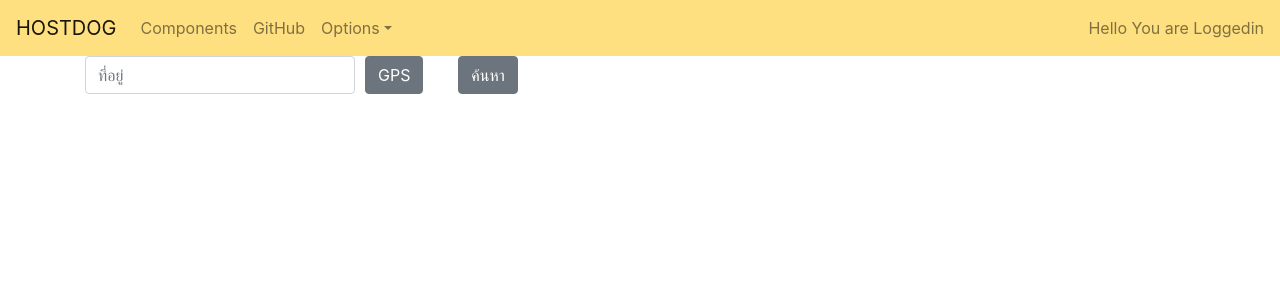
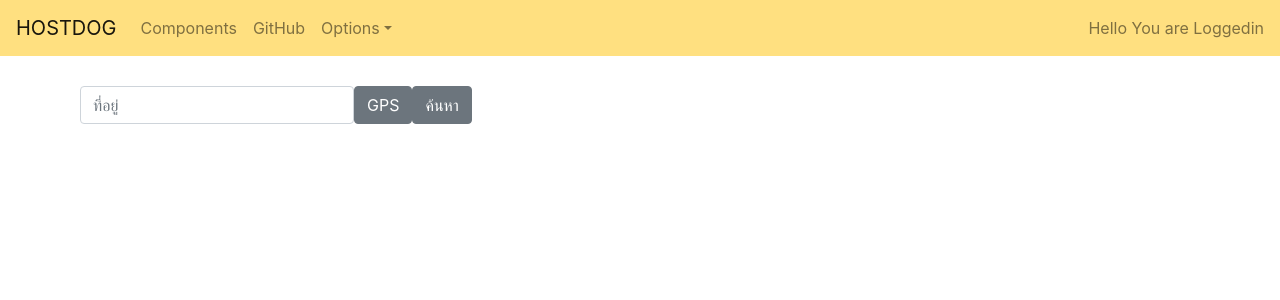
Before and after one commit to Hostdogs/Hostdog-Frontend, a React (Create React App) app in the folder frontend/: page / in a window 1280 px wide. Shown: the top 300 px of the page. Built offline with nearby package versions, Linux system fonts and the light colour scheme.

Commit message:
add search box

```diff
--- a/frontend/src/components/SearchHost/SearchBox.js
+++ b/frontend/src/components/SearchHost/SearchBox.js
@@ -13,7 +13,6 @@ export default function SearchBox() {
       <Container>
         <Form>
           <Row form>
-            <Col md={3}>
             <FormGroup>
               <Input
                 type="text"
@@ -22,17 +21,14 @@ export default function SearchBox() {
                 placeholder="ที่อยู่"
               ></Input>
             </FormGroup>
-            </Col>
-            <Col md={1}>
+
             <FormGroup>
               <Button>GPS</Button>
             </FormGroup>
-            </Col>
-            <Col md={1}>
+
             <FormGroup>
               <Button>ค้นหา</Button>
             </FormGroup>
-            </Col>
           </Row>
         </Form>
       </Container>
--- a/frontend/src/components/SearchHost/SearchHostPage.js
+++ b/frontend/src/components/SearchHost/SearchHostPage.js
@@ -5,11 +5,18 @@ import HostList from "./HostList";
 
 export default function SearchHostPage() {
   return (
-    <div className>
+    <div>
       <NavbarIsAuth />
-      <SearchBox />
-      <FilterBox />
-      <HostList />
+      <div
+        style={{
+          margin: "auto",
+          padding: "30px",
+        }}
+      >
+        <SearchBox />
+        <FilterBox />
+        <HostList />
+      </div>
     </div>
   );
 }
```
Lines whose indentation alone changed are shown as unchanged.
